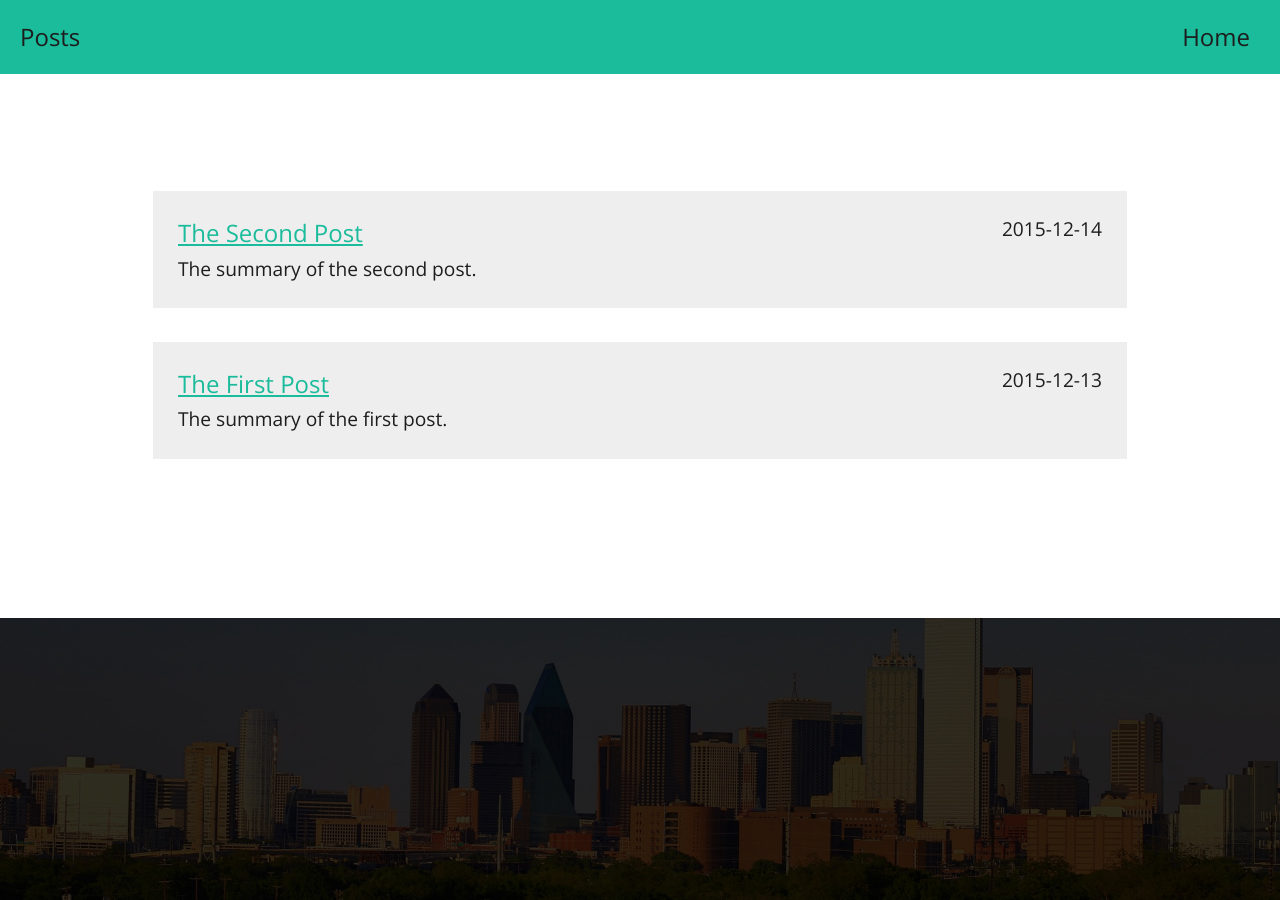
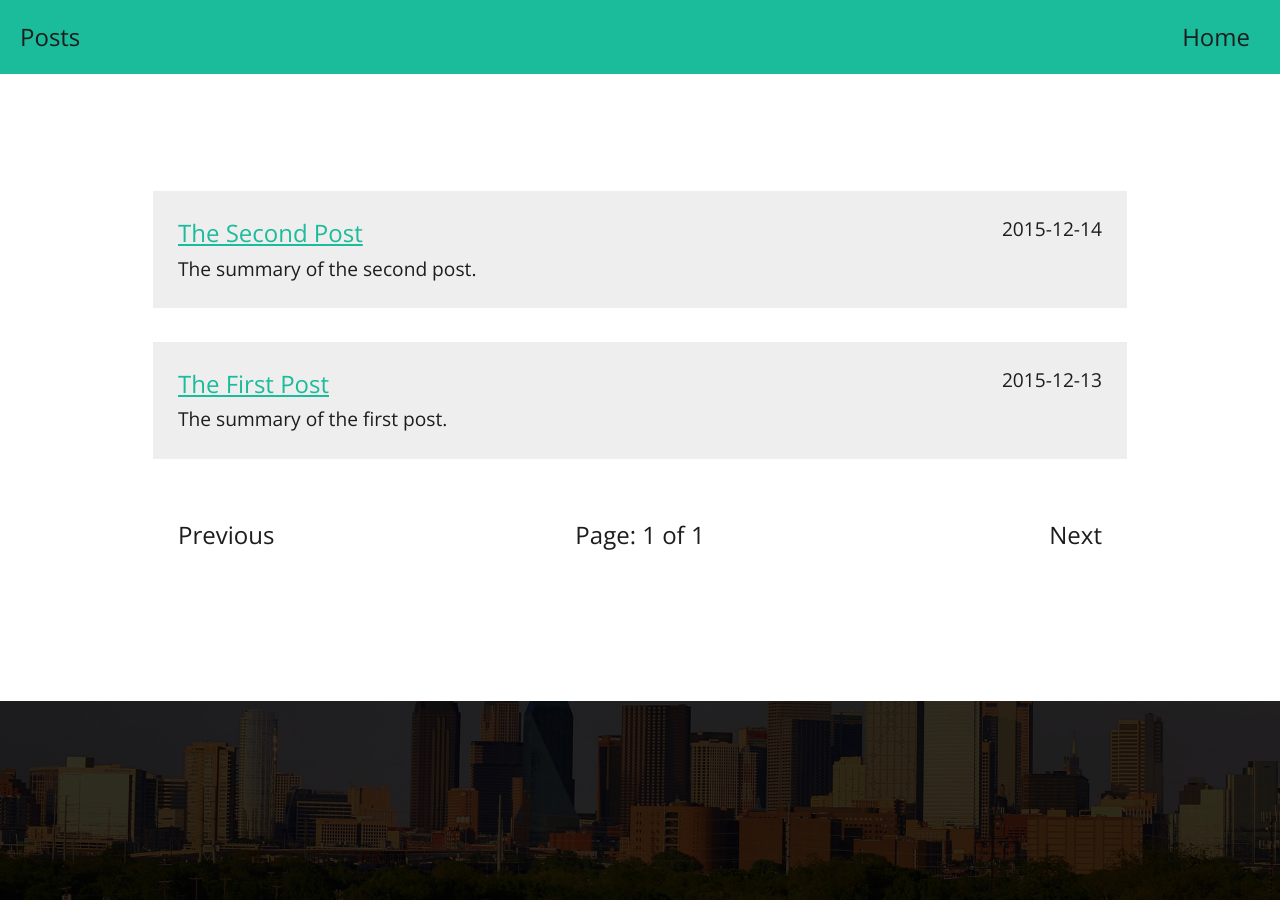
Before and after one commit to zackurben/zackurben.github.io, a Jekyll site: the page built from blog/index.html, in a window 1280 px wide. Built offline with Jekyll 4.4.1, drawn with Linux system fonts in a browser that asks for light colours; the list of posts is cut into pages by our own code.

Commit message:
Adding pagination to the blog view.

```diff
--- a/_config.yml
+++ b/_config.yml
@@ -160,5 +160,8 @@ defaults:
     values:
       layout: "post"
 
+paginate: 10
+paginate_path: "/blog/page:num/"
+
 # Build settings
 markdown: kramdown
--- a/blog/index.html
+++ b/blog/index.html
@@ -1,11 +1,32 @@
 ---
 layout: blog
 ---
-{% for post in site.posts %}
+{% for post in paginator.posts %}
+<div class="row">
+  <div class="col-12 blog-list-item">
+    <a href="{{ post.url }}" class="pull-left">{{ post.title }}</a><small class="pull-right blog-date">{{ post.displayDate || post.date }}</small>
+    {% if !!post.summary %}<br><small class="blog-summary">{{ post.summary }}</small><br>{% endif %}
+  </div>
+</div><br>
+{% endfor %}
+<div class="pagination">
   <div class="row">
-    <div class="col-12 blog-list-item">
-      <a href="{{ post.url }}" class="pull-left">{{ post.title }}</a><small class="pull-right blog-date">{{ post.displayDate || post.date }}</small>
-      {% if !!post.summary %}<br><small class="blog-summary">{{ post.summary }}</small><br>{% endif %}
+    <div class="col-4 left">
+      {% if paginator.previous_page %}
+      <a href="{{ paginator.previous_page_path | replace: 'index.html', '' }}" class="previous">Previous</a>
+      {% else %}
+      <span class="previous">Previous</span>
+      {% endif %}
     </div>
-  </div><br>
-{% endfor %}
+    <div class="col-4 center">
+      <span class="page_number ">Page: {{ paginator.page }} of {{ paginator.total_pages }}</span>
+    </div>
+    <div class="col-4 right">
+      {% if paginator.next_page %}
+      <a href="{{ paginator.next_page_path }}" class="next">Next</a>
+      {% else %}
+      <span class="next">Next</span>
+      {% endif %}
+    </div>
+  </div>
+</div>
```
